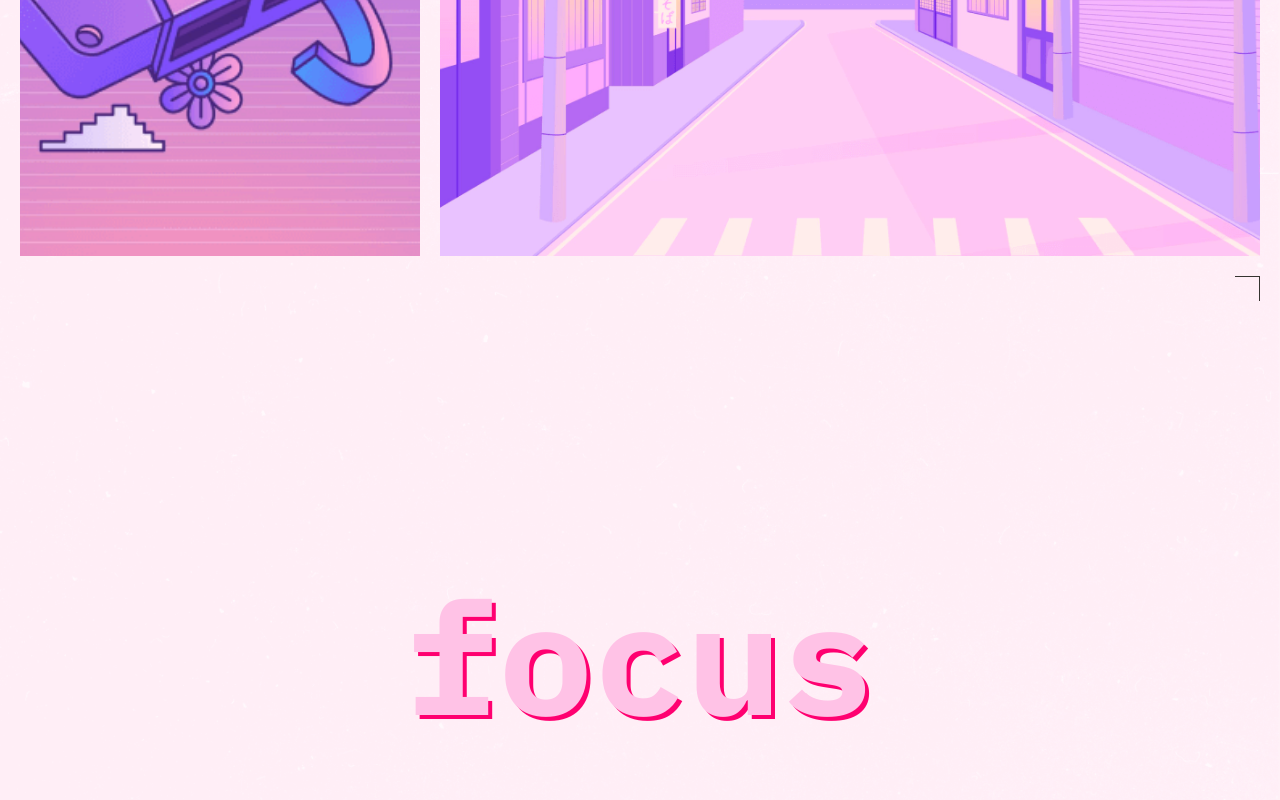
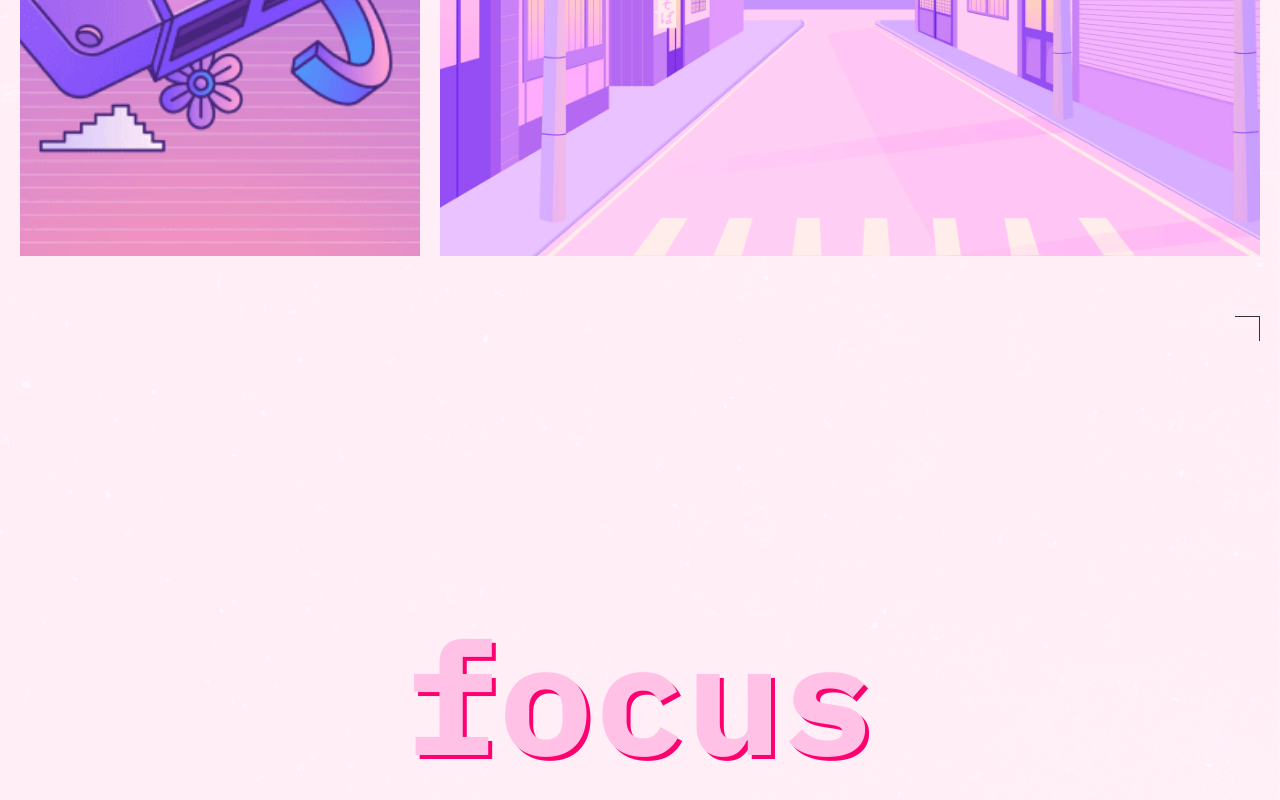
Before and after one commit to AskonaLi/slozhno-sosredotochitsya, a plain HTML site: page index.html in a window 1280 px wide. Shown: the part 3826-4626 px from the top of the page. Drawn offline with Linux system fonts and the light colour scheme; files whose address does not match are found by name.

Commit message:
Подправил отступ у footer

```diff
--- a/styles/style.css
+++ b/styles/style.css
@@ -221,7 +221,7 @@
   text-shadow: 4px 4px 0 var(--shadow-head-color);
 }
 
-.answers + .footer {
+main + .footer {
   margin-block-start: 40px;
 }
 
```
